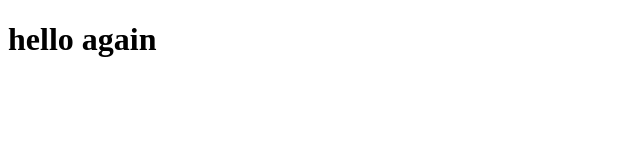
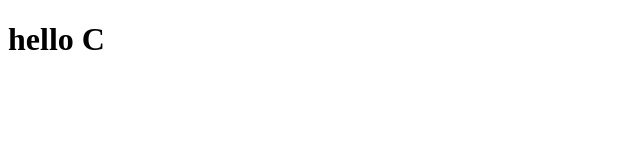
Before and after one commit to pgtst/coursera-test1, a plain HTML site: page site/index.html in a window 1280 px wide. Shown: the whole page, without its empty margins (0-640 px from the left). Drawn offline with Linux system fonts and the light colour scheme.

Commit message:
test change1

```diff
--- a/site/index.html
+++ b/site/index.html
@@ -2,12 +2,12 @@
 <html>
 
 <head>
-	<title>hello</title>
+	<title>hello C</title>
 </head>
 
 <body>
 
-<h1>hello again</h1>
+<h1>hello C</h1>
 
 </body>
 </html>
```
